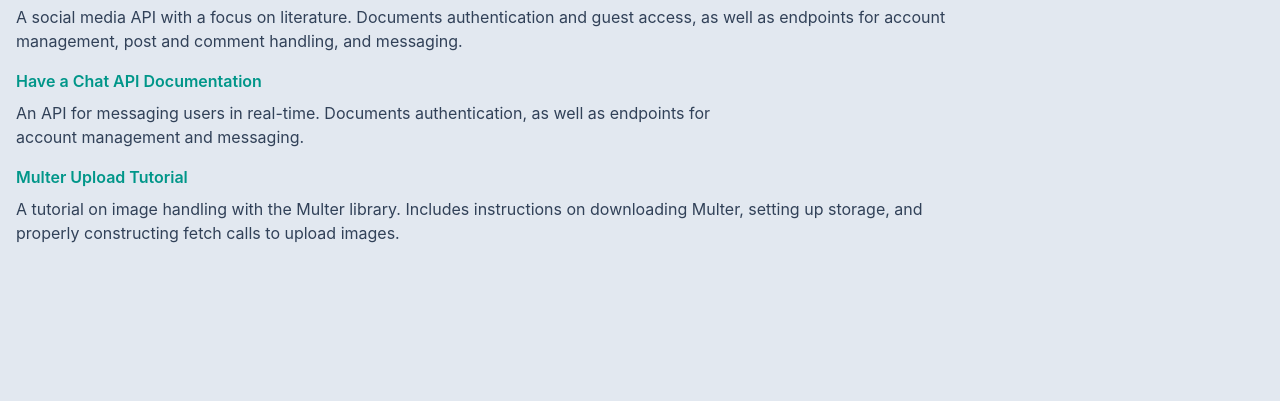
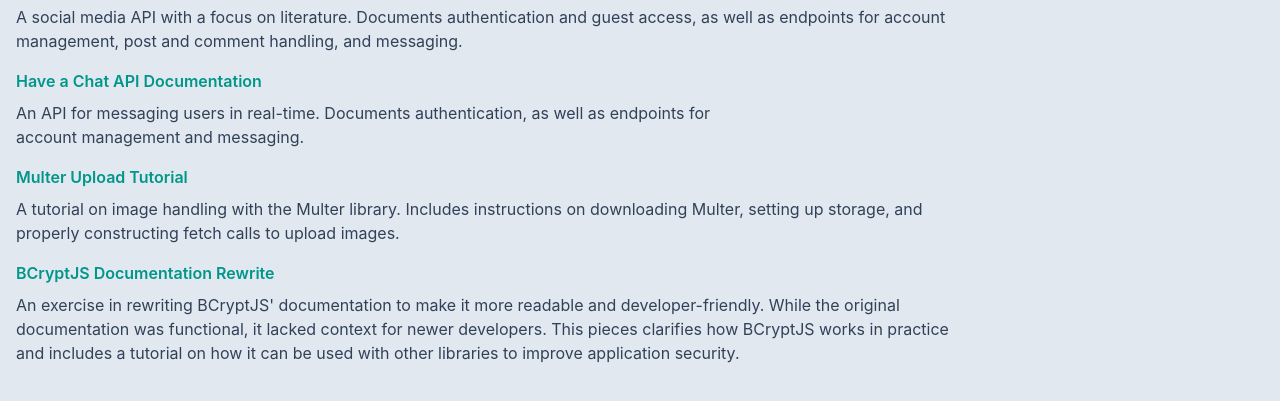
Before and after one commit to Jat97/Jat97-Portfolio, an Eleventy site: page projects.html in a window 1280 px wide. Shown: the part 129-530 px from the top of the page. Built offline with nearby package versions, Linux system fonts and the light colour scheme; Eleventy itself is replaced by a stand-in of ours; files that its build step writes are made by us from their sources.

Commit message:
Added hyperlink for BCryptDocRewrite and a description of the project

```diff
--- a/projects.html
+++ b/projects.html
@@ -51,6 +51,19 @@
                     setting up storage, and properly constructing fetch calls to upload images.
                 </p>
             </div>
+
+            <div class="flex flex-col items-start gap-y-2">
+                <a href="https://jat97.github.io/BCryptDocRewrite/" class="font-semibold text-teal-600 hover:underline">
+                    BCryptJS Documentation Rewrite
+                </a>
+
+                <p class="text-slate-700 w-3/4">
+                    An exercise in rewriting BCryptJS' documentation to make it more readable and developer-friendly.
+                    While the original documentation was functional, it lacked context for newer developers.
+                    This pieces clarifies how BCryptJS works in practice and includes a tutorial
+                    on how it can be used with other libraries to improve application security.
+                </p>
+            </div>
         </div>
     </body>
 </html>
```
Also changed, not shown: 1 other file.
